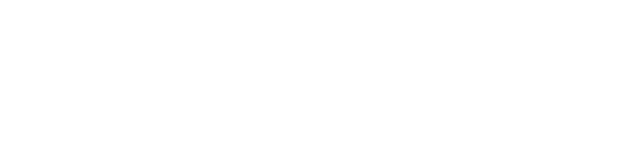
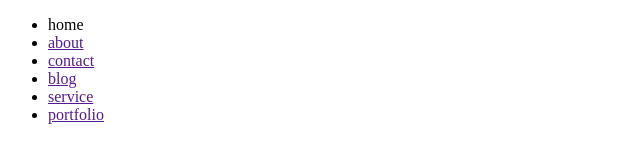
Before and after one commit to Raphael720-ux/eagleview, a plain HTML site: page index.html in a window 1280 px wide. Shown: the whole page, without its empty margins (0-640 px from the left). Drawn offline with Linux system fonts and the light colour scheme.

```diff
--- a/index.html
+++ b/index.html
@@ -6,6 +6,18 @@
     <title>Document</title>
 </head>
 <body>
+    <nav>
+        <ul>
+        <li><a href=""></a>home</li>
+        <li><a href="">about</a> </li>
+        <li><a href="">contact</a> </li>
+        <li><a href="">blog</a> </li>
+        <li><a href="">service</a> </li>
+        <li><a href="">portfolio</a></li>
 
+
+
+        </ul>
+    </nav>
 </body>
 </html>
```
